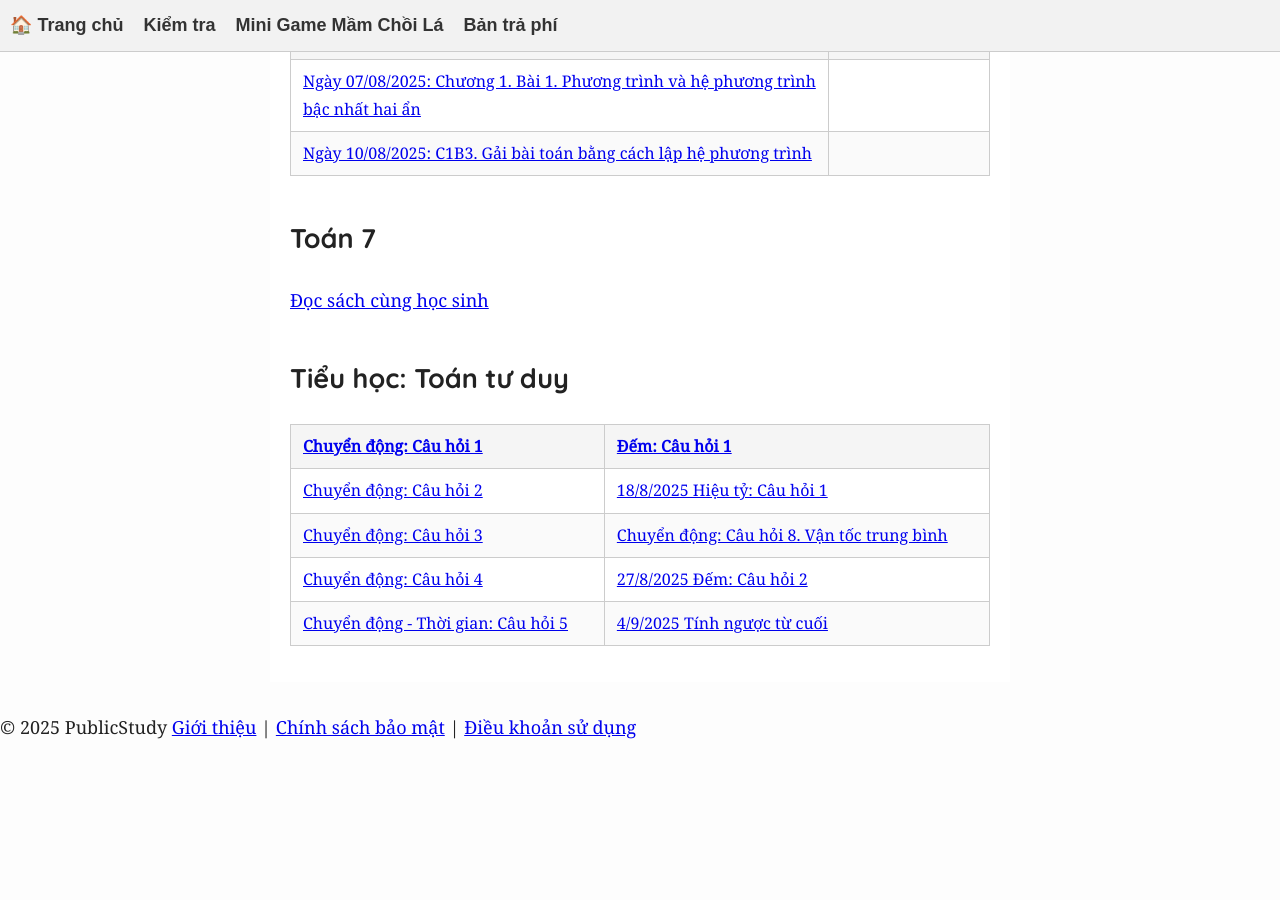
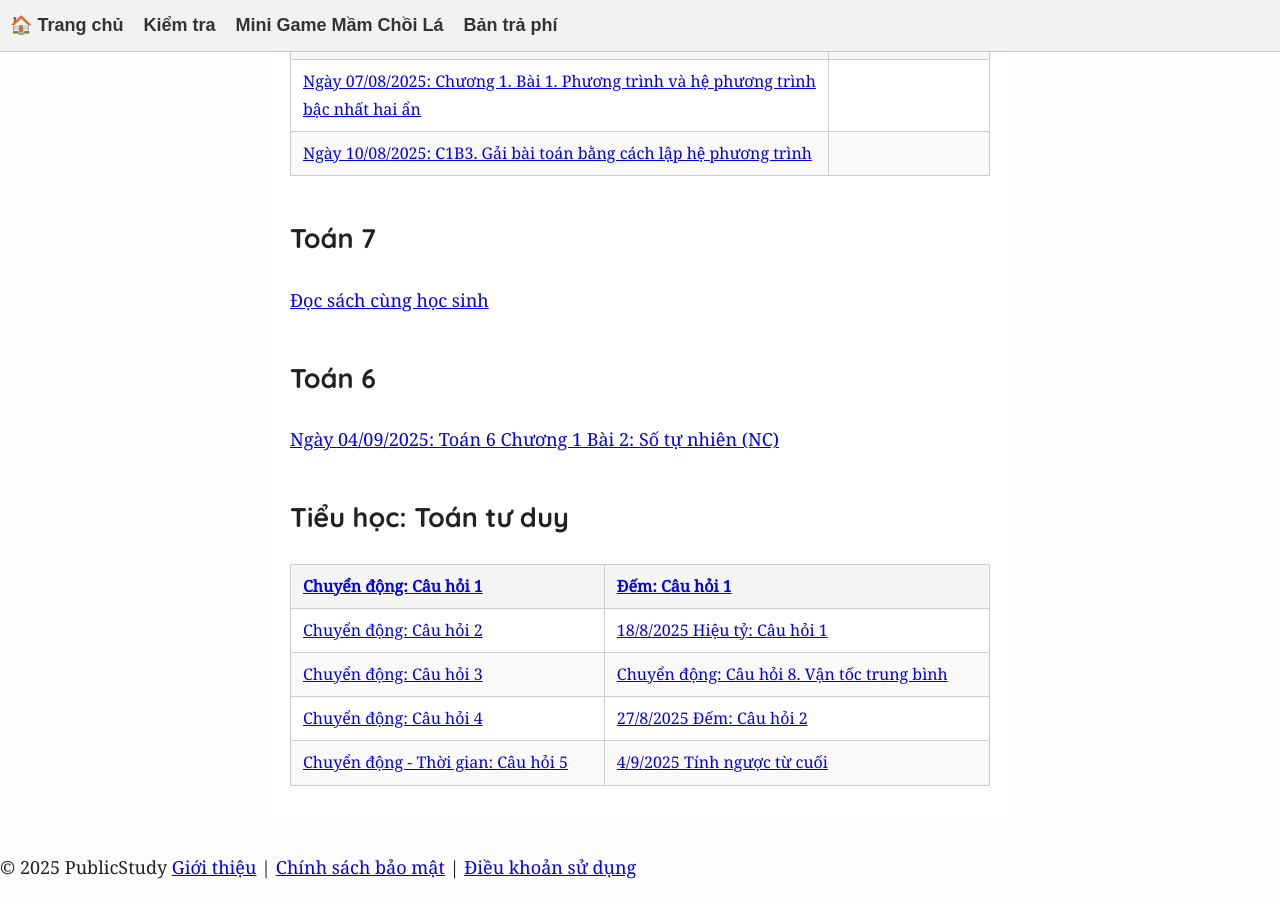
Before and after one commit to NguyenMuoiVN1988/publicstudyrepo, a Jekyll site: the page built from index.md, in a window 1280 px wide and 900 px high, scrolled down 877 px. Built offline with Jekyll 4.4.1, drawn with Linux system fonts in a browser that asks for light colours; before the commit the page ends 1638 px from its top, so only the background shows below that.

Commit message:
Update index.md

```diff
--- a/index.md
+++ b/index.md
@@ -33,6 +33,9 @@ title: "Public Study"
 ## Toán 7
 [Đọc sách cùng học sinh](T7/DocCungHST7.md)
 
+## Toán 6
+[Ngày 04/09/2025: Toán 6 Chương 1 Bài 2: Số tự nhiên (NC)](T6/T6TaphopNC.md)
+
 ## Tiểu học: Toán tư duy
 
 |[Chuyển động: Câu hỏi 1](Tieuhoc/TuduyQuestion1.md)| [Đếm: Câu hỏi 1](Tieuhoc/TieuHocDemQuestion1.md)|
```
